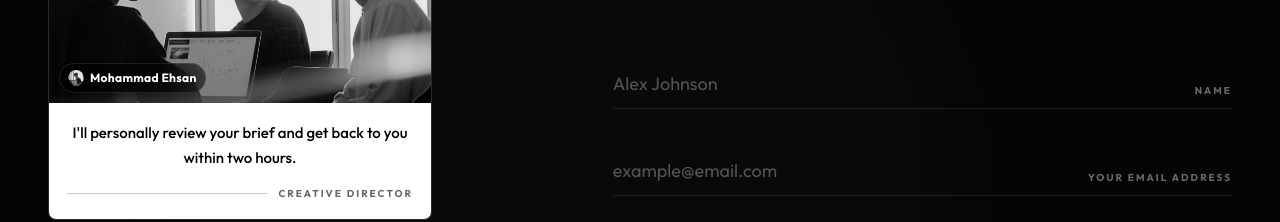
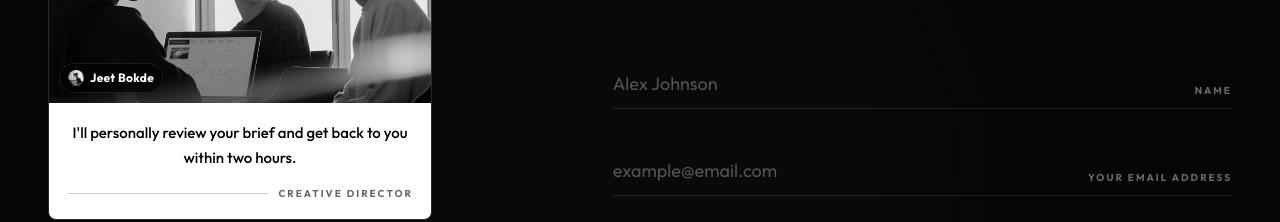
Before and after one commit to eremikajeet-del/Jeet-s-bankai-portfolio, a Next.js app: page / in a window 1280 px wide. Shown: the part 10063-10285 px from the top of the page. Built offline with nearby package versions, Linux system fonts and the light colour scheme.

Commit message:
Auto-update: change name to Jeet Bokde in ContactFooter

```diff
--- a/src/components/home/ContactFooter.tsx
+++ b/src/components/home/ContactFooter.tsx
@@ -32,9 +32,9 @@ export default function ContactFooter() {
                   {/* Fake profile overlay in the corner */}
                   <div className="absolute bottom-4 left-4 bg-black/50 backdrop-blur-md rounded-full py-1.5 px-3 flex items-center gap-2 border border-white/10 z-10">
                      <div className="w-6 h-6 rounded-full overflow-hidden relative">
-                        <Image src="/projects/user/10.jpg" alt="Mohammad Ehsan" fill className="object-cover" />
+                        <Image src="/projects/user/10.jpg" alt="Jeet Bokde" fill className="object-cover" />
                      </div>
-                     <span className="text-xs font-bold text-white tracking-wide">Mohammad Ehsan</span>
+                     <span className="text-xs font-bold text-white tracking-wide">Jeet Bokde</span>
                   </div>
                 </div>
 
```
